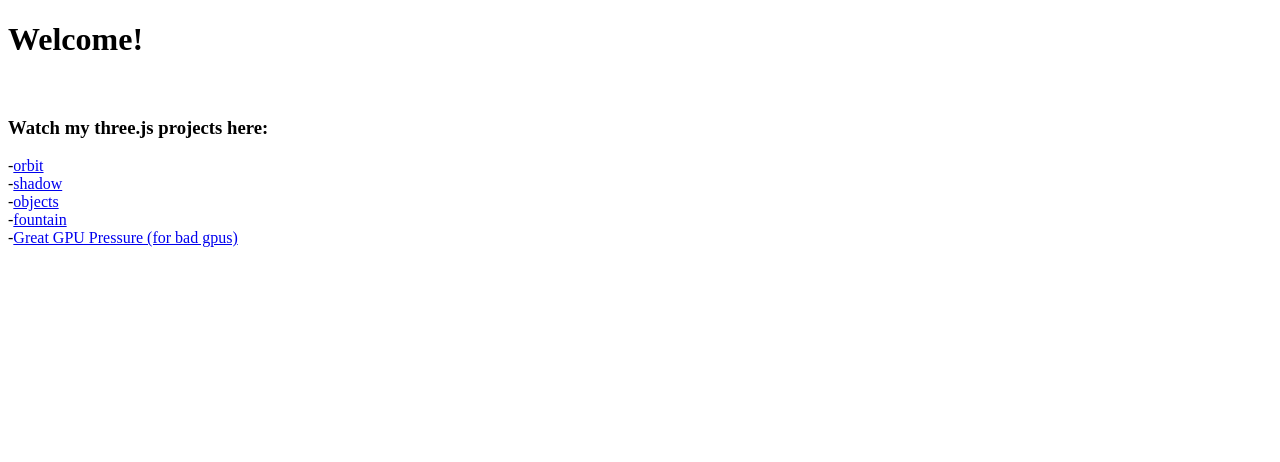
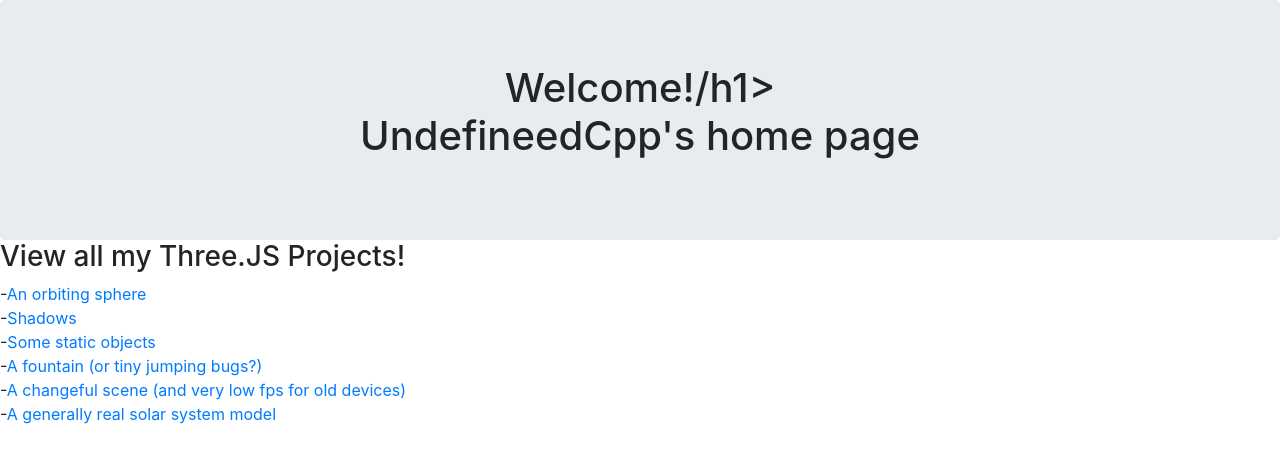
Before and after one commit to UndefinedCpp/undefinedcpp.github.io, a plain HTML site: page index.html in a window 1280 px wide. Drawn offline with nearby package versions, Linux system fonts and the light colour scheme.

Commit message:
Update index.html

```diff
--- a/index.html
+++ b/index.html
@@ -1,15 +1,28 @@
 <!Doctype html>
 <html>
-<h1>
-  Welcome!
-  </h1><br>
+  <head>
+  <title>UndefinedCpp</title>
+  <meta charset="utf-8">
+  <meta name="viewport" content="width=device-width, initial-scale=1">
+  <link rel="stylesheet" href="https://cdn.staticfile.org/twitter-bootstrap/4.3.1/css/bootstrap.min.css">
+  <script src="https://cdn.staticfile.org/jquery/3.2.1/jquery.min.js"></script>
+  <script src="https://cdn.staticfile.org/popper.js/1.15.0/umd/popper.min.js"></script>
+  <script src="https://cdn.staticfile.org/twitter-bootstrap/4.3.1/js/bootstrap.min.js"></script>
+    </head>
+  <body>
+<div class="jumbotron text-center" style="margin-bottom:0">
+  <h1>Welcome!/h1>
+  <p>UndefineedCpp's home page</p>
+</div>
   <h3>
-    Watch my three.js projects here:
+   View all my Three.JS Projects!
   </h3>
-  -<a href="threejs/orbit">orbit</a><br>
-  -<a href="threejs/shadow">shadow</a><br>
-  -<a href="threejs/objects">objects</a><br>
-  -<a href="threejs/fountain">fountain</a><br>
-  -<a href="threejs/heavygpu">Great GPU Pressure (for bad gpus)</a><br>
+  -<a href="threejs/orbit">An orbiting sphere</a><br>
+  -<a href="threejs/shadow">Shadows</a><br>
+  -<a href="threejs/objects">Some static objects</a><br>
+  -<a href="threejs/fountain">A fountain (or tiny jumping bugs?)</a><br>
+  -<a href="threejs/heavygpu">A changeful scene (and very low fps for old devices)</a><br>
+  -<a href="threejs/solarsystem.html">A generally real solar system model</a>
+  </body>
 </html>
 <!-- Hack Games Recource at 'resource/games' -->
```
